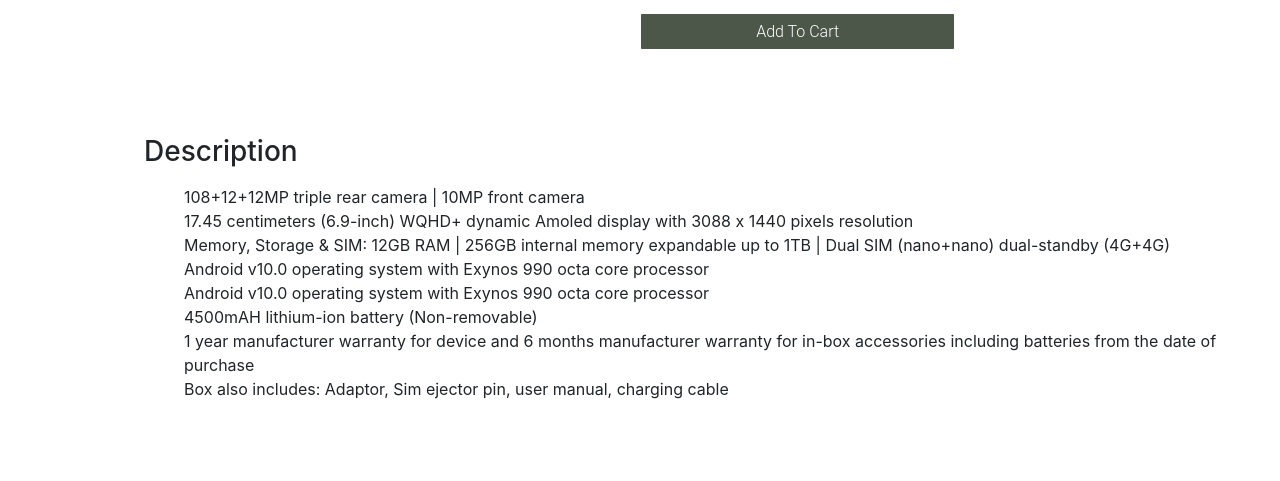
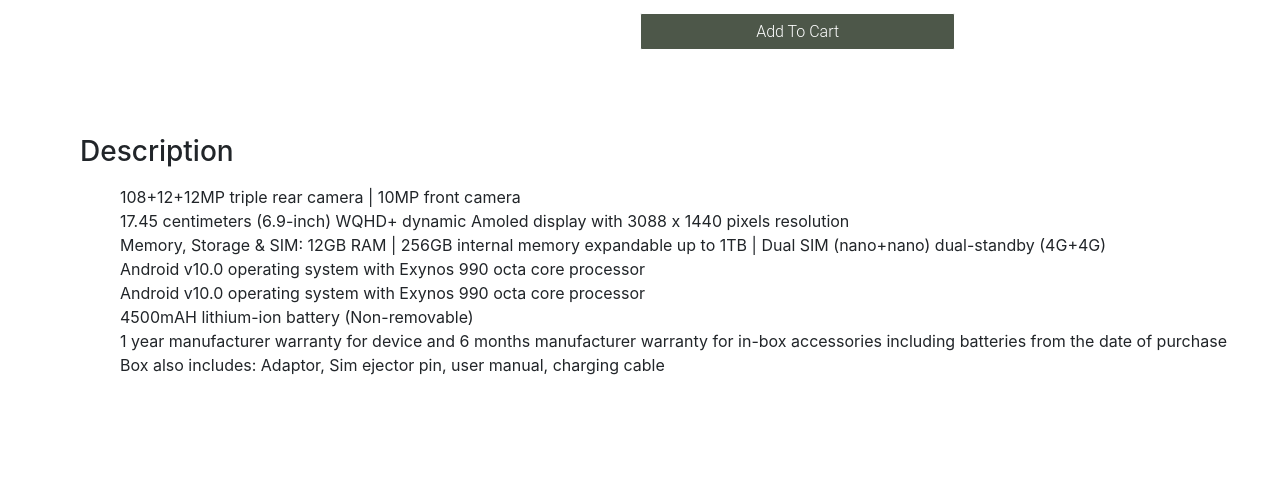
Before and after one commit to binaryman008/ecommerce-website, a PHP site: page /items/galaxy_s20.html in a window 1280 px wide. Shown: the part 402-883 px from the top of the page. After the commit the page ends 777 px from the top, so only its background shows below. Run offline with PHP 8.4, Linux system fonts and the light colour scheme.

Commit message:
better-look

```diff
--- a/style.css
+++ b/style.css
@@ -225,7 +225,7 @@
     }
     #footer-id {
         margin-top: 5em;
-        margin-left: 9em;
+        margin-left: 5em;
         margin-bottom: 5em;
     }
     .grid-checkout {
```
